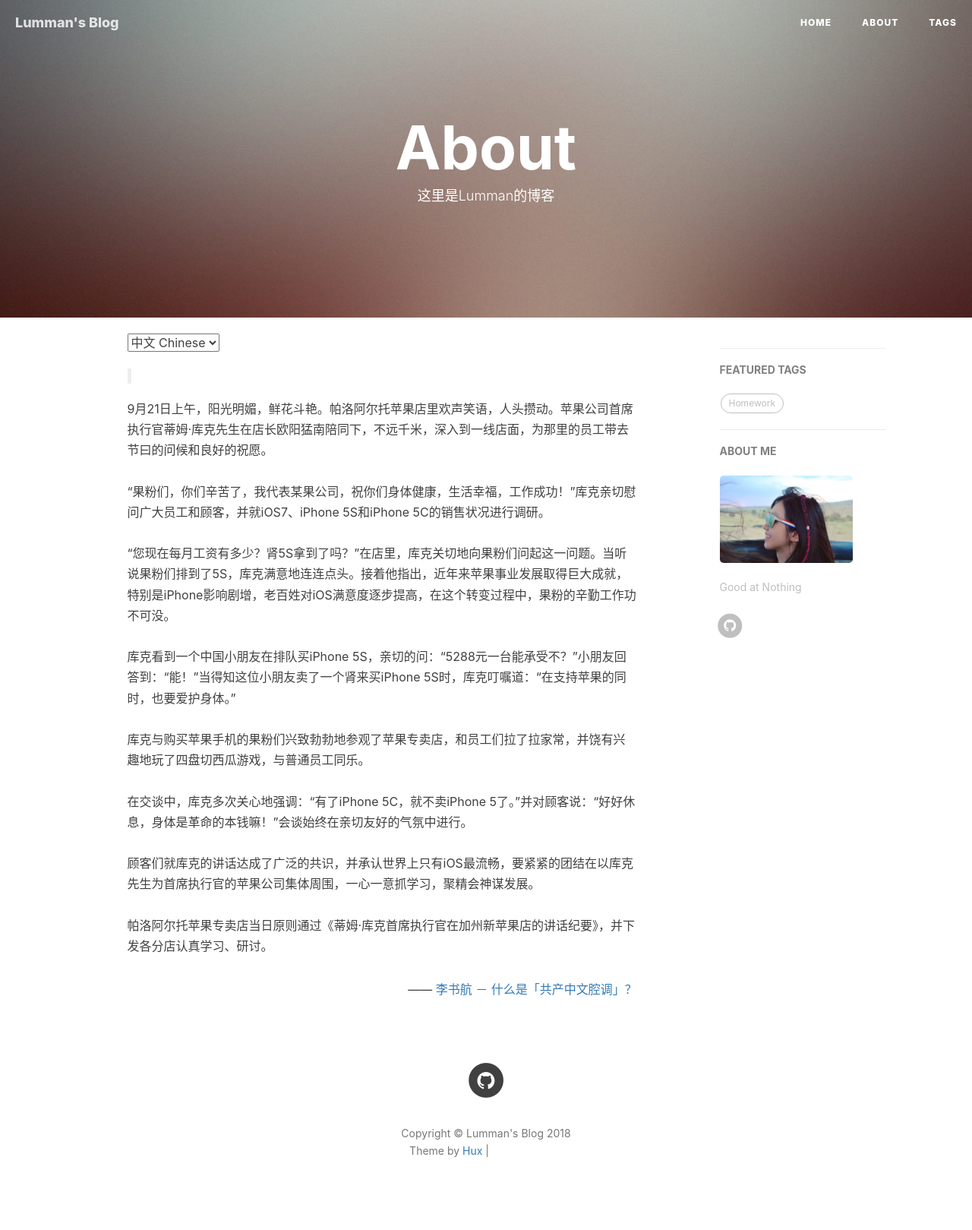
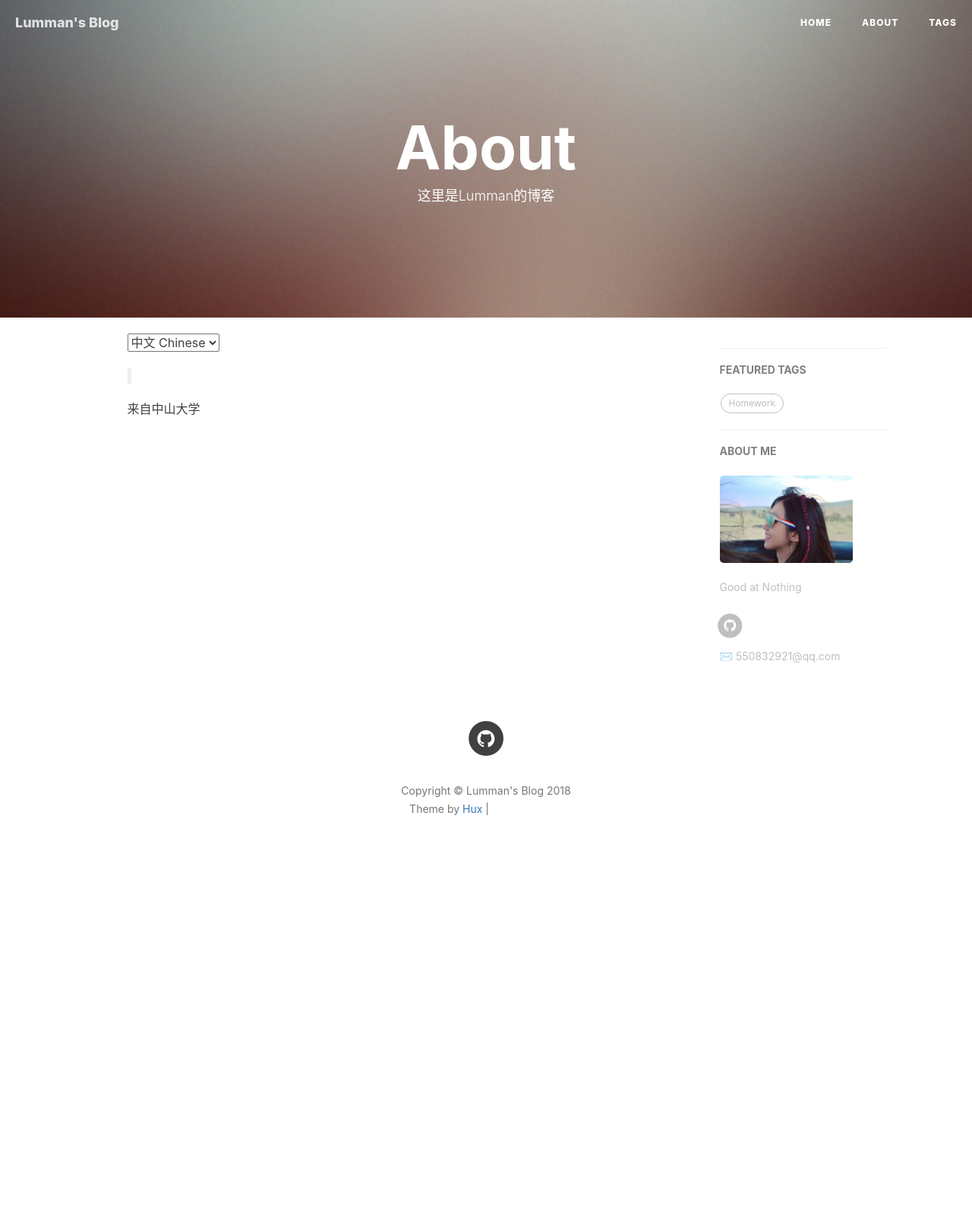
Before and after one commit to wulinman/wulinman.github.io, a Jekyll site: the page built from about.html, in a window 1280 px wide. Shown: the whole page at 76% size. Built offline with Jekyll 4.4.1, drawn with Linux system fonts in a browser that asks for light colours; nearby versions of some CDN libraries; comment, search, counter and statistics services are not loaded; after the commit the page ends 1169 px from its top, so only the background shows below that; grey boxes are pictures that could not be loaded.

Commit message:
little change

```diff
--- a/_layouts/page.html
+++ b/_layouts/page.html
@@ -3,7 +3,23 @@
 ---
 
 <!-- Page Header -->
-<header class="intro-header" style="background-image: url('{{ site.baseurl }}/{% if page.header-img %}{{ page.header-img }}{% else %}{{ site.header-img }}{% endif %}')">
+<style type="text/css">
+    header.intro-header{
+        position: relative;
+        background-image: url('{{ site.baseurl }}/{% if page.header-img %}{{ page.header-img }}{% else %}{{ site.header-img }}{% endif %}')
+    }
+
+    {% if page.header-mask %}
+    header.intro-header .header-mask{
+        width: 100%;
+        height: 100%;
+        position: absolute;
+        background: rgba(0, 0, 0, 0.2);
+    }
+    {% endif %}
+</style>
+<header class="intro-header">
+    <div class="header-mask"></div>
     <div class="container">
         <div class="row">
             <div class="col-lg-8 col-lg-offset-2 col-md-10 col-md-offset-1 ">
@@ -22,8 +38,8 @@
 	<div class="row">
         {% if site.sidebar == false %}
 <!-- NO SIDEBAR -->
-    <!-- Post Container -->
-            <div class="col-lg-8 col-lg-offset-2 col-md-10 col-md-offset-1 post-container">
+    <!-- PostList Container -->
+            <div class="col-lg-8 col-lg-offset-2 col-md-10 col-md-offset-1 postlist-container">
                 {{ content }}
             </div>
     <!-- Sidebar Container -->
@@ -39,7 +55,7 @@
                     <h5><a href="{{'/tags/' | prepend: site.baseurl }}">FEATURED TAGS</a></h5>
                     <div class="tags">
         				{% for tag in site.tags %}
-                            {% if tag[1].size > {{site.featured-condition-size}} %}
+                            {% if tag[1].size > site.featured-condition-size %}
                 				<a href="{{ site.baseurl }}/tags/#{{ tag[0] }}" title="{{ tag[0] }}" rel="{{ tag[1].size }}">
                                     {{ tag[0] }}
                                 </a>
@@ -88,7 +104,7 @@
                     <h5><a href="{{'/tags/' | prepend: site.baseurl }}">FEATURED TAGS</a></h5>
                     <div class="tags">
                         {% for tag in site.tags %}
-                            {% if tag[1].size > {{site.featured-condition-size}} %}
+                            {% if tag[1].size > site.featured-condition-size %}
                                 <a href="{{ site.baseurl }}/tags/#{{ tag[0] }}" title="{{ tag[0] }}" rel="{{ tag[1].size }}">
                                     {{ tag[0] }}
                                 </a>
@@ -103,7 +119,9 @@
                     <hr><h5><a href="{{'/about/' | prepend: site.baseurl }}">ABOUT ME</a></h5>
                     <div class="short-about">
                         {% if site.sidebar-avatar %}
-                            <img src="{{site.sidebar-avatar}}" />
+                            <a href="{{ site.baseurl }}/about">
+                                <img src="{{site.sidebar-avatar}}"/>
+                            </a>
                         {% endif %}
                         {% if site.sidebar-about-description %}
                             <p>{{site.sidebar-about-description}}</p>
@@ -116,6 +134,17 @@
                                     <span class="fa-stack fa-lg">
                                         <i class="fa fa-circle fa-stack-2x"></i>
                                         <i class="fa fa-rss fa-stack-1x fa-inverse"></i>
+                                    </span>
+                                </a>
+                            </li>
+                            {% endif %}
+                            <!-- add jianshu add target = "_blank" to <a> by BY -->
+                            {% if site.jianshu_username %}
+                            <li>
+                                <a target="_blank" href="https://www.jianshu.com/u/{{ site.jianshu_username }}">
+                                    <span class="fa-stack fa-lg">
+                                        <i class="fa fa-circle fa-stack-2x"></i>
+                                        <i class="fa  fa-stack-1x fa-inverse">简</i>
                                     </span>
                                 </a>
                             </li>
@@ -170,7 +199,11 @@
                                 </a>
                             </li>
                             {% endif %}
+
                         </ul>
+                        {% if site.email %}
+                            <p>✉️ {{site.email}}</p>
+                        {% endif %}
                     </div>
                 </section>
                 <!-- Friends Blog -->
--- a/about.html
+++ b/about.html
@@ -16,12 +16,7 @@
     <blockquote>
 
     </blockquote>
-    9月21日上午，阳光明媚，鲜花斗艳。帕洛阿尔托苹果店里欢声笑语，人头攒动。苹果公司首席执行官蒂姆·库克先生在店长欧阳猛南陪同下，不远千米，深入到一线店面，为那里的员工带去节曰的问候和良好的祝愿。<br><br>“果粉们，你们辛苦了，我代表某果公司，祝你们身体健康，生活幸福，工作成功！”库克亲切慰问广大员工和顾客，并就iOS7、iPhone 5S和iPhone 5C的销售状况进行调研。 <br><br>“您现在每月工资有多少？肾5S拿到了吗？”在店里，库克关切地向果粉们问起这一问题。当听说果粉们排到了5S，库克满意地连连点头。接着他指出，近年来苹果事业发展取得巨大成就，特别是iPhone影响剧增，老百姓对iOS满意度逐步提高，在这个转变过程中，果粉的辛勤工作功不可没。<br><br>库克看到一个中国小朋友在排队买iPhone 5S，亲切的问：“5288元一台能承受不？”小朋友回答到：“能！”当得知这位小朋友卖了一个肾来买iPhone 5S时，库克叮嘱道：“在支持苹果的同时，也要爱护身体。”<br><br>库克与购买苹果手机的果粉们兴致勃勃地参观了苹果专卖店，和员工们拉了拉家常，并饶有兴趣地玩了四盘切西瓜游戏，与普通员工同乐。<br><br>在交谈中，库克多次关心地强调：“有了iPhone 5C，就不卖iPhone 5了。”并对顾客说：“好好休息，身体是革命的本钱嘛！”会谈始终在亲切友好的气氛中进行。<br><br>顾客们就库克的讲话达成了广泛的共识，并承认世界上只有iOS最流畅，要紧紧的团结在以库克先生为首席执行官的苹果公司集体周围，一心一意抓学习，聚精会神谋发展。<br>
-    <br>帕洛阿尔托苹果专卖店当日原则通过《蒂姆·库克首席执行官在加州新苹果店的讲话纪要》，并下发各分店认真学习、研讨。
-
-    <p style="text-align:right;">
-        —— <a href="http://www.zhihu.com/question/19687065">李书航 － 什么是「共产中文腔调」？ </a>
-    </p>
+    来自中山大学
 
 </div>
 
```
Also changed, not shown: other parts of _layouts/page.html (+2 -2 lines).
